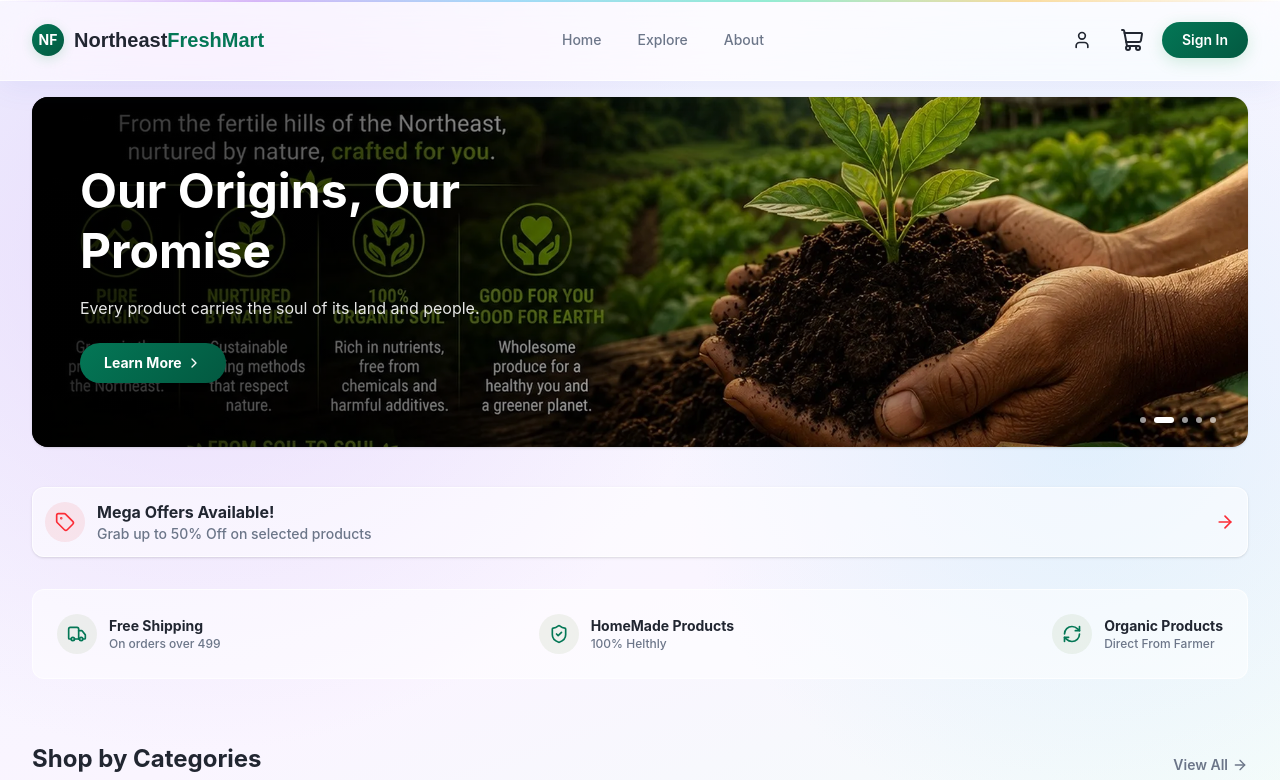
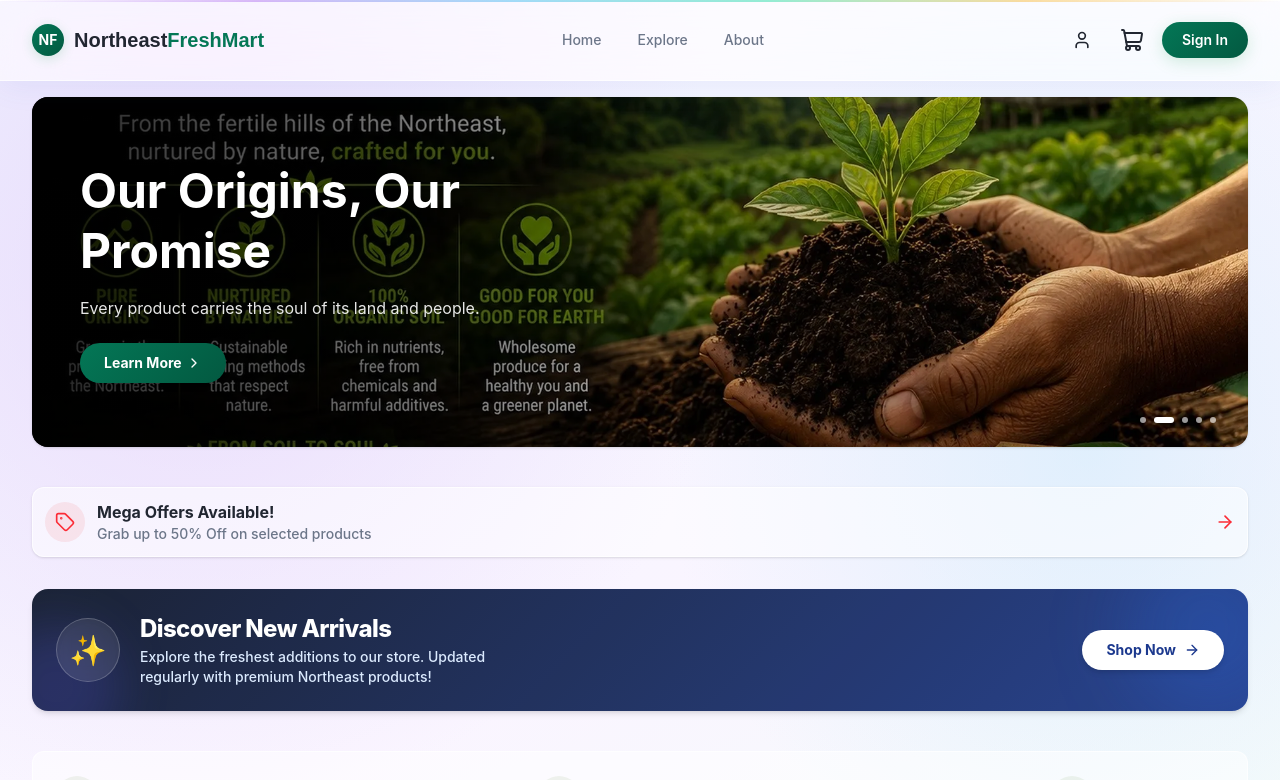
Before and after one commit to karuppsamy-k/shop_northeast_products, a React (Vite) app: page / in a window 1280 px wide. Shown: the top 780 px of the page. Built offline with nearby package versions, Linux system fonts and the light colour scheme; no server answers; the database is empty.

Commit message:
feat: implement centralized product categories and add size variant migration utility in admin dashboard

```diff
--- a/src/constants/categories.ts
+++ b/src/constants/categories.ts
@@ -16,6 +16,8 @@ export const CATEGORIES: CategoryDefinition[] = [
   { id: 'pan-and-tobacco', name: 'Pan & Tobacco', emoji: '🚬', bgClass: 'bg-stone-300' },
   { id: 'personal-care', name: 'Personal Care', emoji: '🧼', bgClass: 'bg-cyan-100' },
   { id: 'specialty-and-others', name: 'Specialty & Others', emoji: '📦', bgClass: 'bg-slate-200' },
+  { id: 'korean-products', name: 'Korean Products', emoji: '🍲', bgClass: 'bg-indigo-100' },
+  { id: 'fish-tin-and-dry-fish', name: 'Fish Tin & Dry Fish', emoji: '🐟', bgClass: 'bg-blue-200' },
 ];
 
 export const getCategoryById = (id: string): CategoryDefinition | undefined => {
--- a/src/screens/Admin/ProductsManager.tsx
+++ b/src/screens/Admin/ProductsManager.tsx
@@ -10,7 +10,7 @@ import TopBar from './components/TopBar';
 import { CATEGORIES } from '@/constants/categories';
 import { motion, AnimatePresence } from 'framer-motion';
 import { db } from '@/firebase/config';
-import { collection, getDocs, where, query, limit, startAfter, getDoc, doc } from 'firebase/firestore';
+import { collection, getDocs, where, query, limit, startAfter, getDoc, doc, orderBy } from 'firebase/firestore';
 
 // ─── ProductsManager ──────────────────────────────────────────────────────────
 export const ProductsManager = () => {
@@ -45,7 +45,12 @@ export const ProductsManager = () => {
       const colRef = collection(db, 'products');
       let constraints: any[] = [];
 
-      if (categoryFilter !== 'all') {
+      if (categoryFilter === 'new-arrivals') {
+        const oneMonthAgo = new Date();
+        oneMonthAgo.setMonth(oneMonthAgo.getMonth() - 1);
+        constraints.push(where('createdAt', '>=', oneMonthAgo.toISOString()));
+        constraints.push(orderBy('createdAt', 'desc'));
+      } else if (categoryFilter !== 'all') {
         constraints.push(where('category', '==', categoryFilter));
       }
 
@@ -200,6 +205,18 @@ export const ProductsManager = () => {
               }`}
             >
               All
+            </button>
+
+            {/* New Arrivals chip */}
+            <button
+              onClick={() => setSelectedCategory('new-arrivals')}
+              className={`px-4 py-1.5 rounded-full text-sm font-semibold whitespace-nowrap transition-colors shrink-0 ${
+                selectedCategory === 'new-arrivals'
+                  ? 'bg-blue-500 text-white'
+                  : 'bg-[var(--color-card)] border border-[var(--color-border)] text-[var(--color-muted-fg)] hover:text-[var(--color-fg)]'
+              }`}
+            >
+              ✨ New Arrivals
             </button>
 
             {/* Real category chips */}
--- a/src/screens/Category/CategoryPage.tsx
+++ b/src/screens/Category/CategoryPage.tsx
@@ -53,12 +53,24 @@ export const CategoryPage = () => {
 
     if (selectedCategory === 'all') matchesCategory = true;
     else if (selectedCategory === 'offers') matchesCategory = (p.offer || 0) > 0;
+    else if (selectedCategory === 'new-arrivals') {
+      const oneMonthAgo = new Date();
+      oneMonthAgo.setMonth(oneMonthAgo.getMonth() - 1);
+      matchesCategory = new Date(p.createdAt || Date.now()) >= oneMonthAgo;
+    }
     else matchesCategory = p.category === selectedCategory;
 
     if (selectedSubCategory === 'all') matchesSubCategory = true;
     else matchesSubCategory = p.subCategory === selectedSubCategory;
 
     return matchesSearch && matchesCategory && matchesSubCategory;
+  }).sort((a, b) => {
+    if (selectedCategory === 'new-arrivals') {
+      const dateA = new Date(a.createdAt || 0).getTime();
+      const dateB = new Date(b.createdAt || 0).getTime();
+      return dateB - dateA;
+    }
+    return 0;
   });
 
   const handleCategorySelect = (id: string) => {
@@ -145,6 +157,39 @@ export const CategoryPage = () => {
               );
             })()}
 
+            {/* New Arrivals category synthetic entry */}
+            {(() => {
+              const isSelected = selectedCategory === 'new-arrivals';
+              return (
+                <button
+                  key="new-arrivals"
+                  id="category-btn-new-arrivals"
+                  onClick={() => handleCategorySelect('new-arrivals')}
+                  className={`relative flex flex-col items-center justify-center p-3 md:p-4 rounded-2xl transition-all duration-300 w-full group ${
+                    isSelected
+                      ? 'bg-blue-500/10 border-blue-500'
+                      : 'bg-transparent border-transparent hover:bg-black/5 dark:hover:bg-white/5'
+                  } border-2`}
+                >
+                  {isSelected && (
+                    <motion.div
+                      layoutId="activeCategoryIndicator"
+                      className="absolute right-0 top-1/2 -translate-y-1/2 w-1.5 h-8 bg-blue-500 rounded-l-full"
+                    />
+                  )}
+                  <div className={`w-14 h-14 md:w-20 md:h-20 mb-2 md:mb-3 rounded-full flex items-center justify-center transition-all duration-300 ${
+                    isSelected ? 'shadow-md ring-4 ring-blue-500/20' : 'bg-black/5 dark:bg-white/5 group-hover:scale-105'
+                  }`}
+                    style={{ background: isSelected ? 'rgba(59,130,246,0.15)' : undefined }}>
+                    <span className="text-2xl">✨</span>
+                  </div>
+                  <span className={`text-[10px] md:text-sm font-semibold text-center leading-tight ${
+                    isSelected ? 'text-blue-500' : 'text-foreground/70 group-hover:text-foreground'
+                  }`}>New Arrivals</span>
+                </button>
+              );
+            })()}
+
           {categories.map((cat) => {
               const isSelected = selectedCategory === cat.id;
               const emoji = cat.emoji;
@@ -192,6 +237,8 @@ export const CategoryPage = () => {
               ? 'All Products'
               : selectedCategory === 'offers'
               ? 'Special Offers'
+              : selectedCategory === 'new-arrivals'
+              ? 'New Arrivals'
               : categories.find(c => c.id === selectedCategory)?.name || 'Products'}
           </h1>
               <div className="bg-[var(--color-surface)] px-3 py-1 rounded-full border border-[var(--color-border)] text-xs md:text-sm font-semibold text-foreground/70 shadow-sm">
--- a/src/screens/Home/HomePage.tsx
+++ b/src/screens/Home/HomePage.tsx
@@ -324,6 +324,34 @@ export const HomePage = () => {
         </div>
       </div>
 
+      {/* ── NEW ARRIVALS STRIP ── */}
+      <div className="px-3 md:px-8 max-w-7xl mx-auto mb-10">
+        <div
+          onClick={() => navigate('/categories?category=new-arrivals')}
+          className="relative cursor-pointer rounded-2xl p-4 md:p-6 flex flex-col md:flex-row items-start md:items-center justify-between overflow-hidden group shadow-md transition-all hover:shadow-lg"
+          style={{ background: 'linear-gradient(135deg, #0f172a 0%, #1e3a8a 100%)' }}
+        >
+          <div className="absolute inset-0 bg-white/5 group-hover:bg-transparent transition-colors" />
+          <div className="absolute -right-10 -top-10 w-40 h-40 bg-blue-500/20 rounded-full blur-2xl" />
+          <div className="absolute -left-10 -bottom-10 w-32 h-32 bg-indigo-500/20 rounded-full blur-xl" />
+
+          <div className="relative z-10 flex items-center gap-3 md:gap-5 mb-3 md:mb-0">
+            <div className="w-12 h-12 md:w-16 md:h-16 rounded-full flex items-center justify-center bg-white/10 backdrop-blur-sm text-white shadow-inner border border-white/20">
+              <span className="text-2xl md:text-3xl">✨</span>
+            </div>
+            <div>
+              <h4 className="font-extrabold text-white text-lg md:text-2xl tracking-tight mb-0.5">Discover New Arrivals</h4>
+              <p className="text-blue-100 text-xs md:text-sm font-medium max-w-sm">Explore the freshest additions to our store. Updated regularly with premium Northeast products!</p>
+            </div>
+          </div>
+          <div className="relative z-10 w-full md:w-auto flex justify-end">
+             <div className="bg-white text-blue-900 px-4 md:px-6 py-2 md:py-2.5 rounded-full font-bold text-xs md:text-sm flex items-center gap-2 group-hover:scale-105 transition-transform shadow-md">
+               Shop Now <ArrowRight className="w-3 h-3 md:w-4 md:h-4" />
+             </div>
+          </div>
+        </div>
+      </div>
+
       {/* ── TRUST BADGES ── */}
       <div className="px-3 md:px-8 max-w-7xl mx-auto mb-10 md:mb-16 hidden md:block">
         <div className="rounded-xl p-4 md:p-6 flex flex-wrap items-center justify-between gap-4" style={{ background: 'var(--glass-card-bg)', border: '1px solid var(--glass-border)' }}>
```
